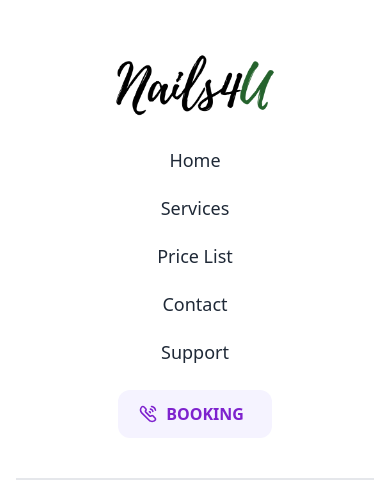
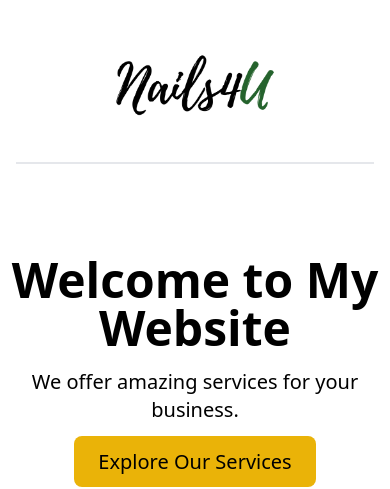
Before and after one commit to ockyo-dtech/nails4u, a React (Create React App) app: page / in a window 390 px wide. Shown: the top 489 px of the page. Built offline with nearby package versions, Linux system fonts and the light colour scheme.

Commit message:
responsive

```diff
--- a/src/components/Header/Header.jsx
+++ b/src/components/Header/Header.jsx
@@ -12,7 +12,8 @@ const Navbar3 = () => {
               <img src={logo} alt="Nails4u-logo" className="w-40" />
             </Link>
 
-            <div class="flex flex-col lg:flex-row items-center gap-6 lg:gap-12">
+            {/* <div class="flex flex-col lg:flex-row items-center gap-6 lg:gap-12" > */}
+            <div class="hidden lg:flex flex-col lg:flex-row items-center gap-6 lg:gap-12">
               <ul class="flex flex-col sm:flex-row items-center gap-5 sm:gap-12">
                 <li>
                   <Link
```
